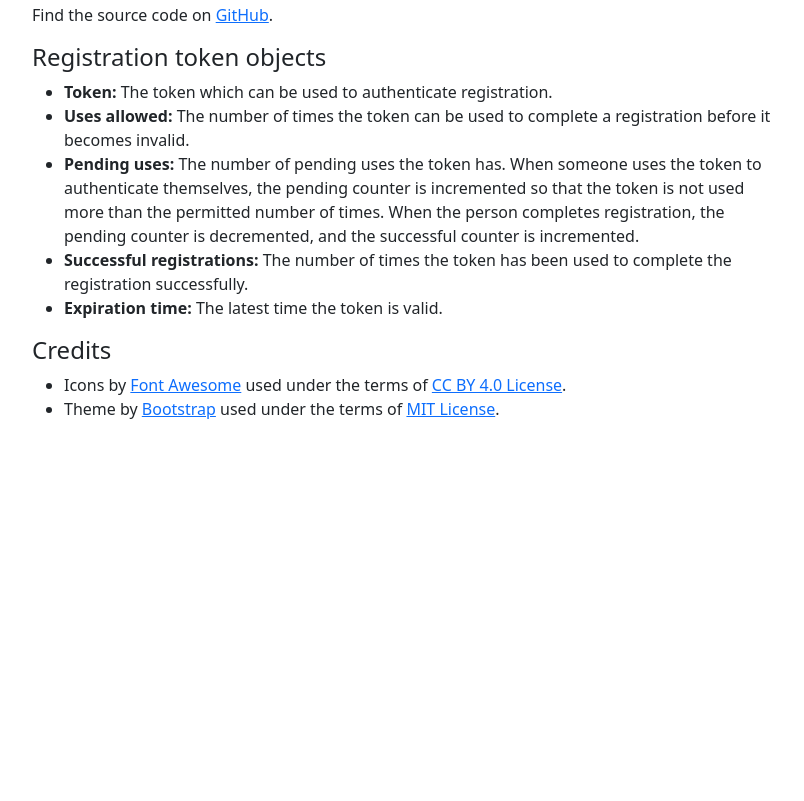
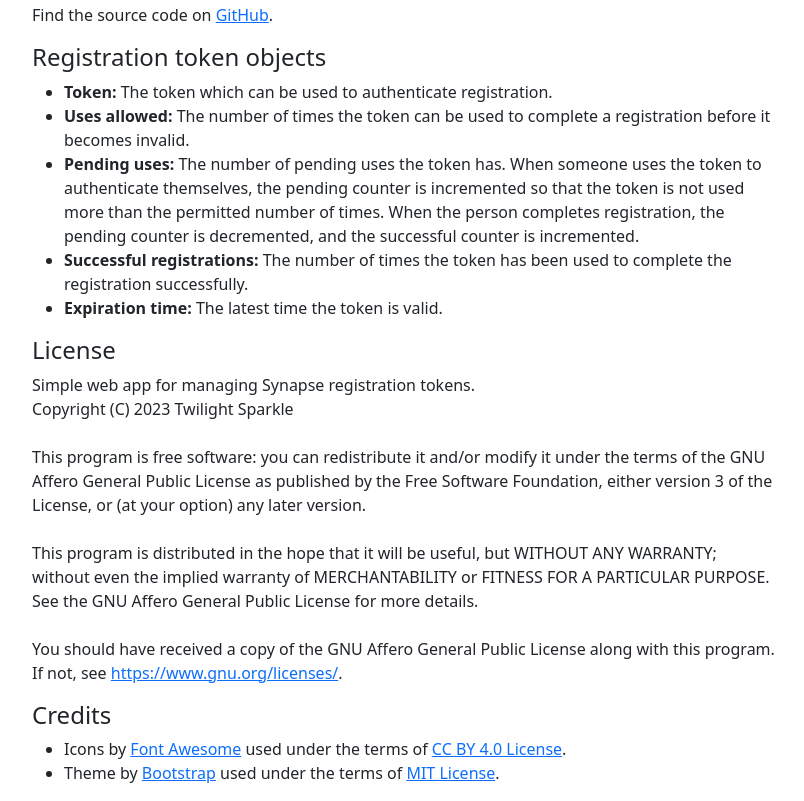
Before and after one commit to Twi1ightSparkle/synapse-reg-token-mgr, a plain HTML site: page src/about.html in a window 1280 px wide. Shown: the part 429-1230 px from the top of the page, without its empty margins (236-1040 px from the left). Before the commit the page ends 866 px from the top, so only its background shows below. Drawn offline with Linux system fonts and the light colour scheme.

Commit message:
Add license to about page

```diff
--- a/src/about.html
+++ b/src/about.html
@@ -115,6 +115,34 @@
 
             <div class="row">
                 <div class="col">
+                    <h4>License</h4>
+                    <p>
+                        Simple web app for managing Synapse registration tokens.<br />
+                        Copyright (C) 2023 Twilight Sparkle
+                        <br /><br />
+                        This program is free software: you can redistribute it and/or modify it under
+                        the terms of the GNU Affero General Public License as published by the Free
+                        Software Foundation, either version 3 of the License, or (at your option) any
+                        later version.
+                        <br /><br />
+                        This program is distributed in the hope that it will be useful, but WITHOUT ANY
+                        WARRANTY; without even the implied warranty of MERCHANTABILITY or FITNESS FOR A
+                        PARTICULAR PURPOSE. See the GNU Affero General Public License for more details.
+                        <br /><br />
+                        You should have received a copy of the GNU Affero General Public License along
+                        with this program. If not, see
+                        <a
+                            href="https://www.gnu.org/licenses/"
+                            target="_blank"
+                            rel="noopener noreferrer"
+                            >https://www.gnu.org/licenses/</a
+                        >.
+                    </p>
+                </div>
+            </div>
+
+            <div class="row">
+                <div class="col">
                     <h4>Credits</h4>
                     <ul>
                         <li>
```
